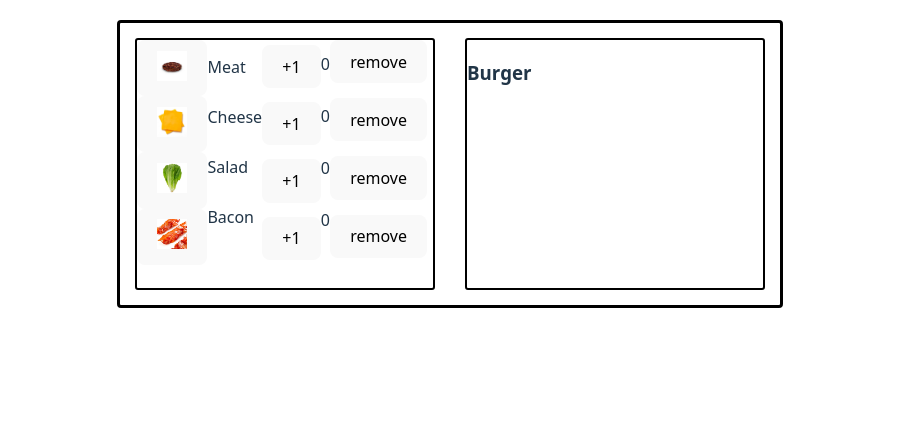
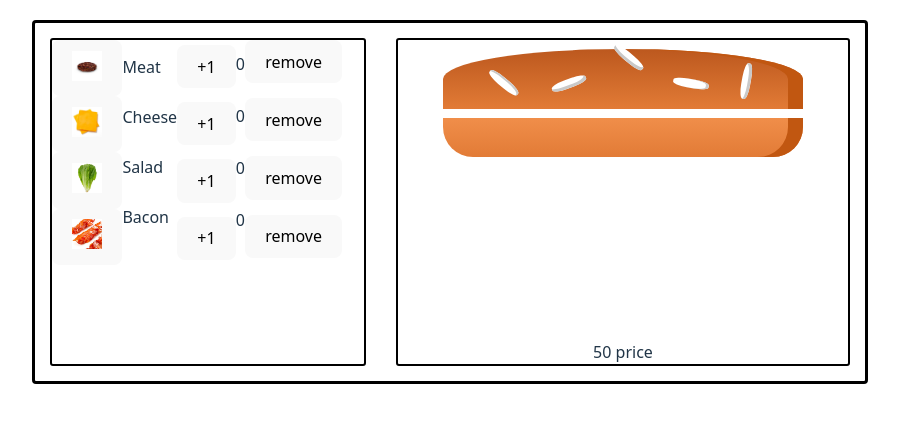
Before and after one commit to sumeiia-rgb/burger, a React (Vite) app: page / in a window 1280 px wide. Shown: the top 422 px of the page, without its empty margins (190-1089 px from the left). Built offline with nearby package versions, Linux system fonts and the light colour scheme.

Commit message:
added remove button but could not fix a lot of other mistakes

```diff
--- a/src/App.css
+++ b/src/App.css
@@ -1,7 +1,7 @@
 .container {
   display: flex;
   justify-content: center;
-  max-width: 630px;
+  max-width: 800px;
   margin-left: auto;
   margin-right: auto;
   gap: 30px;
@@ -12,10 +12,14 @@
 }
 
 .ingredientsBlock , .burgerBlock{
-  width: 300px;
   border: 2px solid black;
   border-radius: 3px;
   display: flex;
+}
+
+.burgerBlock{
+  flex-direction: column;
+  text-align: center;
 }
 
 .name{
@@ -29,3 +33,147 @@
 .count{
   margin-top: 6px;
 }
+
+.BreadBottom {
+  height: 13%;
+  width: 80%;
+  background: linear-gradient(#F08E4A, #e27b36);
+  border-radius: 0 0 30px 30px;
+  box-shadow: inset -15px 0 #c15711;
+  margin: 2% auto;
+}
+
+.BreadTop {
+  height: 20%;
+  width: 80%;
+  background: linear-gradient(#bc581e, #e27b36);
+  border-radius: 50% 50% 0 0;
+  box-shadow: inset -15px 0 #c15711;
+  margin: 2% auto;
+  position: relative;
+}
+
+.Seeds1 {
+  width: 10%;
+  height: 15%;
+  position: absolute;
+  background-color: white;
+  left: 30%;
+  top: 50%;
+  border-radius: 40%;
+  transform: rotate(-20deg);
+  box-shadow: inset -2px -3px #c9c9c9;
+}
+
+.Seeds1:after {
+  content: "";
+  width: 100%;
+  height: 100%;
+  position: absolute;
+  background-color: white;
+  left: -170%;
+  top: -260%;
+  border-radius: 40%;
+  transform: rotate(60deg);
+  box-shadow: inset -1px 2px #c9c9c9;
+}
+
+.Seeds1:before {
+  content: "";
+  width: 100%;
+  height: 100%;
+  position: absolute;
+  background-color: white;
+  left: 180%;
+  top: -50%;
+  border-radius: 40%;
+  transform: rotate(60deg);
+  box-shadow: inset -1px -3px #c9c9c9;
+}
+
+.Seeds2 {
+  width: 10%;
+  height: 15%;
+  position: absolute;
+  background-color: white;
+  left: 64%;
+  top: 50%;
+  border-radius: 40%;
+  transform: rotate(10deg);
+  box-shadow: inset -3px 0 #c9c9c9;
+}
+
+.Seeds2:before {
+  content: "";
+  width: 100%;
+  height: 100%;
+  position: absolute;
+  background-color: white;
+  left: 150%;
+  top: -130%;
+  border-radius: 40%;
+  transform: rotate(90deg);
+  box-shadow: inset 1px 3px #c9c9c9;
+}
+
+.Meat {
+  width: 80%;
+  height: 8%;
+  background: linear-gradient(#7f3608, #702e05);
+  margin: 2% auto;
+  border-radius: 15px;
+}
+
+.Cheese {
+  width: 90%;
+  height: 4.5%;
+  margin: 2% auto;
+  background: linear-gradient(#f4d004, #d6bb22);
+  border-radius: 20px;
+}
+
+.Salad {
+  width: 85%;
+  height: 7%;
+  margin: 2% auto;
+  background: linear-gradient(#228c1d, #91ce50);
+  border-radius: 20px;
+}
+
+.Bacon {
+  width: 80%;
+  height: 3%;
+  background: linear-gradient(#bf3813, #c45e38);
+  margin: 2% auto;
+}
+
+.Burger {
+  width: 100%;
+  margin: auto;
+  height: 250px;
+  overflow: auto;
+  text-align: center;
+  font-weight: bold;
+  font-size: 1.2rem;
+}
+
+@media (min-width: 1000px) and (min-height: 700px) {
+  .Burger {
+    width: 700px;
+    height: 600px;
+  }
+}
+
+@media (min-width: 500px) and (min-height: 401px) {
+  .Burger {
+    width: 450px;
+    height: 300px;
+  }
+}
+
+@media (min-width: 500px) and (max-height: 400px) {
+  .Burger {
+    width: 350px;
+    height: 200px;
+  }
+}
--- a/src/App.tsx
+++ b/src/App.tsx
@@ -4,7 +4,7 @@ import meatImg from './assets/meat.jpeg';
 import cheeseImg from './assets/cheese.jpeg';
 import saladImg from './assets/salad.jpeg';
 import baconImg from './assets/bacon.jpeg';
-import {useState} from "react";
+import { useState} from "react";
 import ProductButton from "./Components/ProductButton/ProductButton.tsx";
 import IngredientName from "./Components/IngredientName/IngredientName.tsx";
 import PlusButton from "./Components/PlusButton/PlusButton.tsx";
@@ -18,6 +18,15 @@ interface Ingredient {
 }
 
 const App = () => {
+    interface Element {
+        props: {
+            className: string,
+        }
+    }
+    const [array, setArray] = useState<Element[]>([]);
+
+    const [sum, setSum] = useState(50);
+
     const [ingredients, setIngredients] = useState([
         {name: 'Meat' , count: 0 , id: '1'},
         {name: 'Cheese' , count: 0, id: '2'},
@@ -27,9 +36,9 @@ const App = () => {
 
     const products: Ingredient[] = [
         {name: "Meat", price: 100, image: meatImg},
-        {name: "Cheese", price: 70, image: cheeseImg},
-        {name: "Salad", price: 30, image: saladImg},
-        {name: "Bacon", price: 80, image: baconImg}
+        {name: "Cheese", price: 100, image: cheeseImg},
+        {name: "Salad", price: 100, image: saladImg},
+        {name: "Bacon", price: 100, image: baconImg}
     ]
 
     const plusOne = (id: string) => {
@@ -46,27 +55,50 @@ const App = () => {
             })
     }
 
-    const removeIngredient = (id: string) => {
+    const totalSum = () => {
+        products.map(item => {
+             setSum(sum + item.price)
+            console.log(item.price);
+        })
+    }
+
+    const remover = (className: string) => {
+        products.map(item => {
+            setSum(sum - item.price);
+            console.log(item.price);
+        })
+
         setIngredients((prevState) => {
             return prevState.map(ingredient => {
-                if (ingredient.id === id) {
+                products.map(item => {
+                    setSum(sum - item.price)
+                })
+                if (ingredient.name === className) {
                     return {
                         ...ingredient,
-                        count: ingredient.count - 1,
+                        count: ingredient.count - ingredient.count,
                     }
                 }
                 return ingredient;
             })
         })
+
+        const something = array.filter((item) => item.props.className !== className)
+        setArray(something)
+    }
+
+    const adder = (name : string , id :string) => {
+       const copyArray = [...array];
+       copyArray.push(<div className={name} id={id}></div>)
+        setArray(copyArray);
     }
 
     return (
     <div className="container">
         <div className="ingredientsBlock">
-        {/*<h3>ingredients</h3>*/}
             <div className="image">
-                {products.map(product => (
-                    <ProductButton image={product.image} />
+                {products.map((product) => (
+                    <ProductButton image={product.image} adder={() => adder(product.name, product.name)} sum={totalSum}/>
                 ))}
             </div>
             <div className="name">
@@ -74,10 +106,10 @@ const App = () => {
                     <IngredientName name={product.name} />
                 ))}
             </div>
-            {/*<Ingredients />*/}
             <div className="plusOne">
                 {ingredients.map((ingredient) => (
-                    <PlusButton id={ingredient.id} plusOne={() => plusOne(ingredient.id)} />
+                    <PlusButton sum={totalSum} name={ingredient.name} adder={() => {adder(ingredient.name, ingredient.id)}} id={ingredient.id} plusOne={() => {plusOne(ingredient.id)
+                    adder(ingredient.name , ingredient.id)}}  />
                 ))}
             </div>
             <div className="count">
@@ -87,16 +119,26 @@ const App = () => {
             </div>
             <div className="removeIngredient">
                 {ingredients.map((ingredient) => (
-                    <RemoveIngredient id={ingredient.id} removeIngredient={() => removeIngredient(ingredient.id)} />
+                    <RemoveIngredient name={ingredient.name} removeIngredient={() => remover(ingredient.name)}/>
                 ))}
             </div>
         </div>
         <div className="burgerBlock">
-            <h3>Burger</h3>
-            <Burger />
+            <div className="Burger">
+                <div className="BreadTop">
+                    <div className="Seeds1"></div>
+                    <div className="Seeds2"></div>
+                </div>
+                {array.map((item) => (
+                   item
+                ))}
+                <div className="BreadBottom"></div>
+            </div>
+            <Burger/>
+            <div>{sum} price</div>
         </div>
     </div>
-  )
+    )
 }
 
 export default App
--- a/src/Components/PlusButton/PlusButton.tsx
+++ b/src/Components/PlusButton/PlusButton.tsx
@@ -3,12 +3,16 @@ import './PlusButton.css';
 interface Props {
     plusOne:(id: string) => void;
     id: string;
+    adder: (name: string, id: string) => void;
+    name: string;
+    sum: () => void
 }
 
 const PlusButton = (props: Props) => {
     return (
-        <div className="plusButton">
-            <button onClick={() => props.plusOne(props.id)}>
+        <div className="plusButton" onClick={props.sum}>
+            <button  onClick={() =>{ props.plusOne(props.id);
+                props.adder(props.name, props.id)}}>
                 +1
             </button>
         </div>
--- a/src/Components/ProductButton/ProductButton.tsx
+++ b/src/Components/ProductButton/ProductButton.tsx
@@ -2,13 +2,15 @@ import './ProductButton.css';
 
 interface IProductButtonProps {
     image: string;
+    adder: () => void;
+    sum: () => void;
 }
 
 const ProductButton = (props: IProductButtonProps) => {
     return (
         <div>
-            <button type={"button"}>
-                <img width="30px" height="30px" src={props.image}/>
+            <button type={"button"} onClick={props.adder}>
+                <img width="30px" height="30px" src={props.image} onClick={props.sum} alt="ingredient"/>
             </button>
         </div>
 
--- a/src/Components/RemoveIngredient/RemoveIngredient.tsx
+++ b/src/Components/RemoveIngredient/RemoveIngredient.tsx
@@ -1,13 +1,13 @@
 import './RemoveIngredient.css';
 
 interface IRemoveIngredient {
-    removeIngredient: (id: string) => void;
-    id: string
+    removeIngredient: (name: string) => void;
+    name: string
 }
 
 const RemoveIngredient = (props: IRemoveIngredient) => {
     return (
-        <button className="removeIngredient" onClick={() => props.removeIngredient(props.id)}>
+        <button className="removeIngredient" onClick={() => props.removeIngredient(props.name)}>
             remove
         </button>
     );
```
